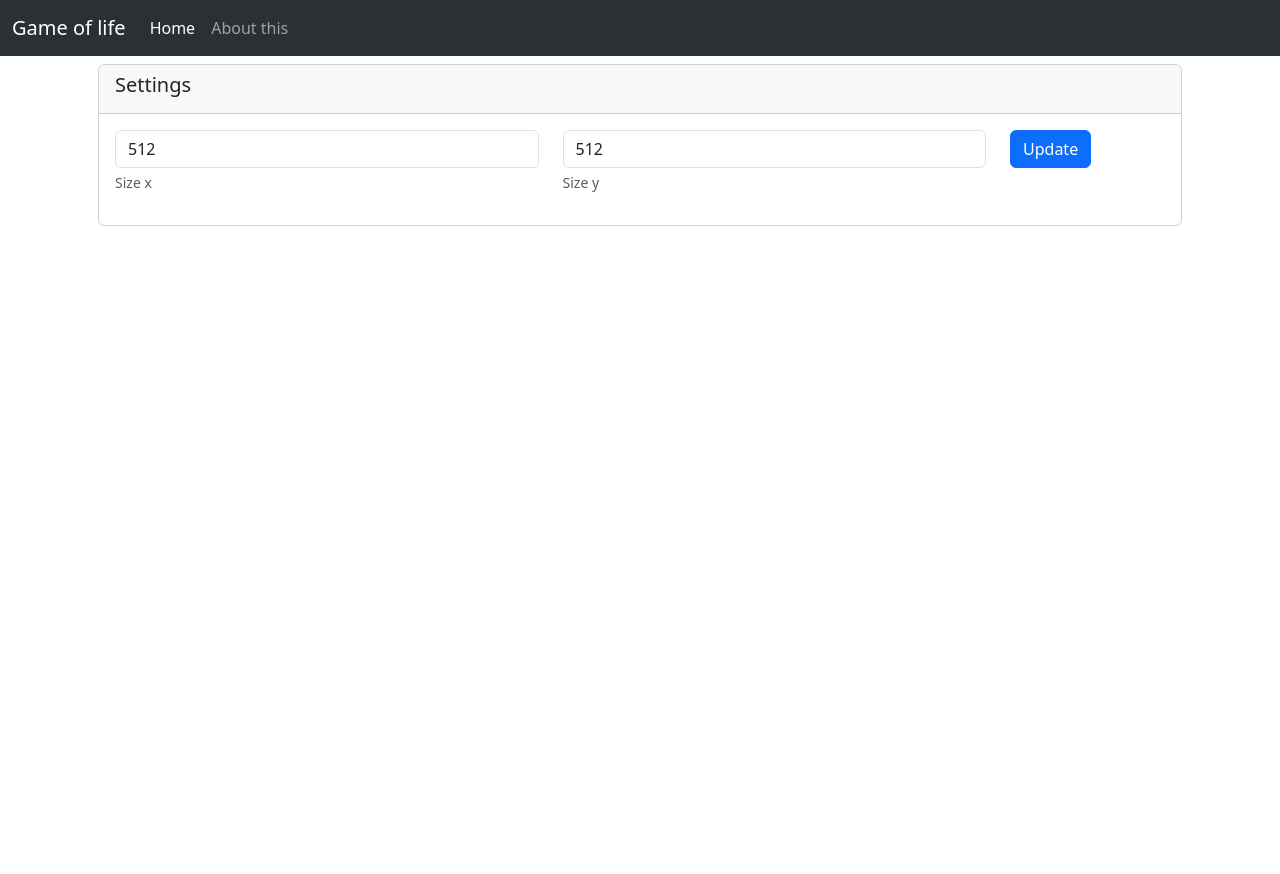
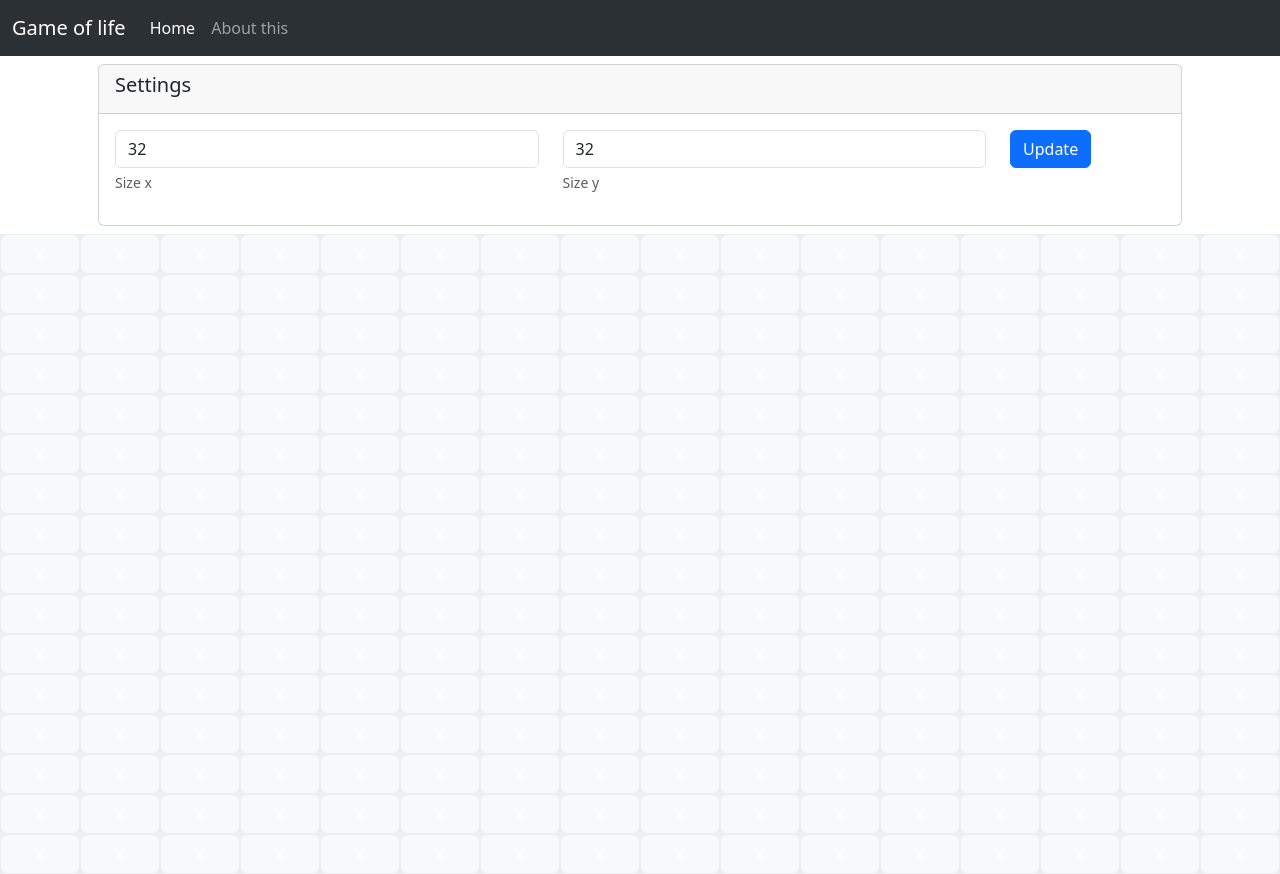
Before and after one commit to soymaxhs/game-of-life, a React (Create React App) app: page / in a window 1280 px wide. Before the commit the page ends 800 px from the top, so only its background shows below. Built offline with nearby package versions, Linux system fonts and the light colour scheme.

Commit message:
feat: added board game

```diff
--- a/src/App.tsx
+++ b/src/App.tsx
@@ -2,11 +2,28 @@ import React from 'react';
 import Nav from './components/Header/Nav';
 import Settings from './components/Settings/Form';
 
+import './assets/css/grid.css'
+
+interface sizes {
+  sizeX: number,
+  sizeY: number
+}
+
 function App() {
-  const [settings, setSettings] = React.useState<object>({
-    sizeX: 128,
-    sizeY: 128,
+  const [settings, setSettings] = React.useState<sizes>({
+    sizeX: 16,
+    sizeY: 16,
   });
+  const [matrix, setMatrix] = React.useState<Array<Array<boolean>>>();
+
+  React.useEffect(() => {
+    setMatrix(Array(settings.sizeX).fill(0).map(e => Array(settings.sizeY).fill(0)));
+  }, [settings]);
+
+  const updateMatrix = (x:number,y:number) => {
+    setMatrix(matrix?.map((r, iR) => r.map((c, iC) => iR === x && iC === y ? !matrix[iR][iC] : matrix[iR][iC])));
+  }
+
   return (
     <>
       <header>
@@ -14,6 +31,19 @@ function App() {
       </header>
       <main>
         <Settings putSettings={setSettings}></Settings>
+        <div className='grid-board'>
+          {
+            matrix?.map((row,iRow) => <div className='grid-board-row' key={iRow}>
+              {row.map((col, iCol) => <div className='grid-board-col' key={iCol}>
+                <button className={'btn btn-grid ' + (col ? 'btn-dark' : 'btn-light')}
+                  onClick={()=>{
+                    updateMatrix(iRow,iCol)
+                  }}
+                >{col ? 'O' : 'X'}</button>
+              </div>)}
+            </div>)
+          }
+        </div>
       </main>
     </>
   );
--- /dev/null
+++ b/src/assets/css/grid.css
@@ -0,0 +1,29 @@
+.grid-board {  display: grid;
+  grid-auto-columns: 1fr;
+  grid-auto-rows: 1fr;
+  gap: 0px 0px;
+  grid-auto-flow: row;
+  justify-content: center;
+  align-content: center;
+}
+
+.grid-board-row {
+    grid-row: 1;
+    height: auto;
+}
+
+.grid-board-col {
+    grid-column: 1;
+    background-color:#ECEFF1;
+    padding: 1px;
+    width: auto;
+    align-self: center;
+    text-align: center;
+}
+
+.btn-grid {
+  padding: 0;
+  width: 100%;
+  min-height: 100%;
+  color: #fff !important;
+}
--- a/src/components/Settings/Form.tsx
+++ b/src/components/Settings/Form.tsx
@@ -5,8 +5,8 @@ interface settings {
 }
 
 function Form(props: settings) {
-    const [sizeX, setSizeX] = React.useState<number>(512);
-    const [sizeY, setSizeY] = React.useState<number>(512);
+    const [sizeX, setSizeX] = React.useState<number>(32);
+    const [sizeY, setSizeY] = React.useState<number>(32);
     const updateSettings = () => {
         props.putSettings({
             sizeX: sizeX,
```
